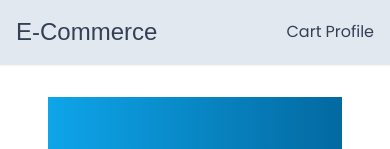
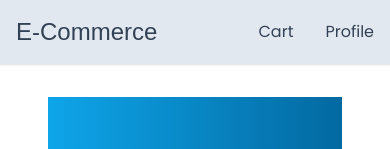
Before and after one commit to vaisakhpn/E-Commerce, a Next.js app: page / in a window 390 px wide. Shown: the top 149 px of the page. Built offline with nearby package versions, Linux system fonts and the light colour scheme; a web font is replaced by a local one.

Commit message:
gap added

```diff
--- a/app/component/nav/NavBar.tsx
+++ b/app/component/nav/NavBar.tsx
@@ -17,7 +17,7 @@ const NavBar = () => {
               E-Commerce
             </Link>
             <div className="hidden md:block">Search</div>
-            <div className="flex items-center gap-1 md:gap-12 cursor-pointer">
+            <div className="flex items-center gap-8 md:gap-12 cursor-pointer">
               <div>Cart</div>
               <div>Profile</div>
             </div>
```
